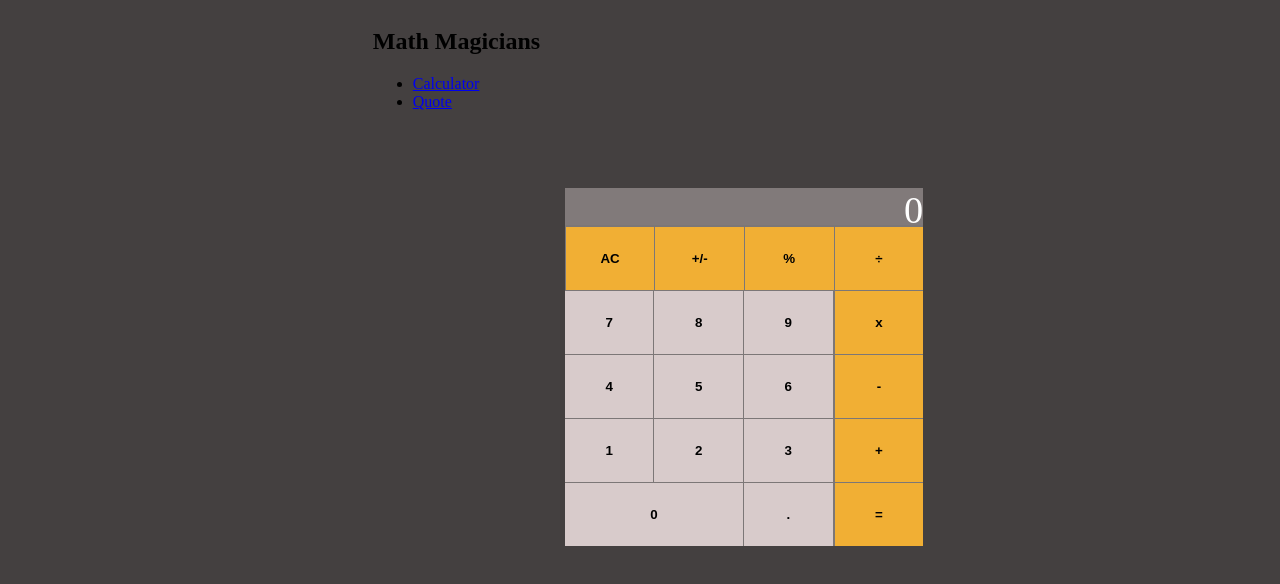
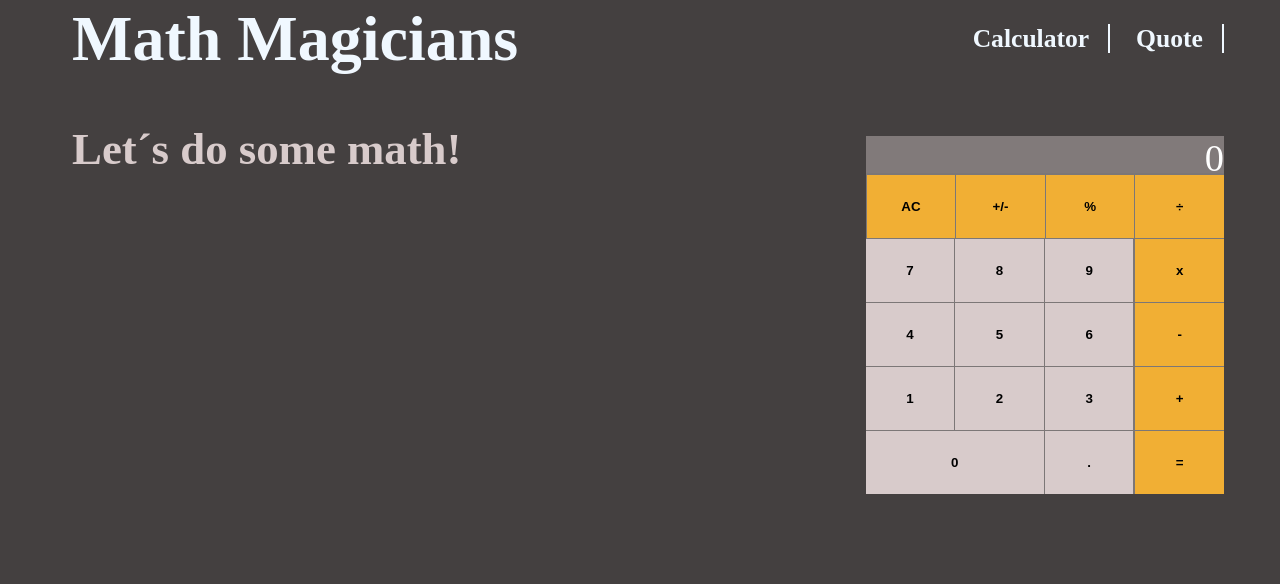
Before and after one commit to JuanDBta/MathMagicians, a React (Create React App) app: page /calculator in a window 1280 px wide. Shown: the top 584 px of the page. Built offline with nearby package versions, Linux system fonts and the light colour scheme.

Commit message:
Add Navigation bar

```diff
--- a/src/App.css
+++ b/src/App.css
@@ -9,6 +9,58 @@ body {
   justify-content: center;
   align-items: center;
   background-color: rgb(68, 64, 64);
+}
+
+.navbar {
+  width: 90vw;
+  height: 3vw;
+  display: flex;
+  flex-direction: row;
+  justify-content: space-between;
+}
+
+.navbar-title {
+  font-size: 5vw;
+  color: aliceblue;
+  margin-top: -0.5vw;
+}
+
+.navbar-list {
+  display: flex;
+  flex-direction: row;
+  justify-content: right;
+  list-style: none;
+  gap: 2vw;
+}
+
+.navbar-item {
+  font-size: 2vw;
+  color: aliceblue;
+  text-decoration: none;
+  cursor: pointer;
+  border-right: 2px aliceblue solid;
+  padding-right: 1.5vw;
+  font-weight: 800;
+}
+.calculator-page {
+  width: 100%;
+  height: auto;
+  display: flex;
+  flex-direction: row;
+  justify-content: space-between;
+  align-items: flex-start;
+  margin-top: 1vw;
+}
+
+.calculator-title {
+  width: 100%;
+}
+
+.lets-do {
+  color: rgb(216, 203, 203);
+  font-size: 3.5vw;
+  font-weight: 800;
+  margin-top: 5vw;
 }
 
 .calc-container {
@@ -90,10 +142,10 @@ button {
 }
 
 .quotes {
-  width: 50%;
+  width: 80vw;
   height: auto;
-  margin-left: 47vw;
-  margin-top: -27vw;
+  margin-left: 10vw;
+  margin-top: 15vw;
 }
 
 .quote-text {
@@ -111,7 +163,8 @@ button {
 }
 
 .status {
-  margin-left: 15vw;
+  margin-left: 35vw;
+  margin-top: 15vw;
   color: rgb(228, 219, 219);
   font-weight: 800;
   font-size: 2.5vw;
--- a/src/App.js
+++ b/src/App.js
@@ -17,7 +17,7 @@ function App() {
   );
 
   return (
-    <div>
+    <div className="body">
       <RouterProvider router={router} />
     </div>
   );
@@ -25,11 +25,11 @@ function App() {
 
 const Root = () => (
   <>
-    <nav className="flex">
-      <h1 className="nav-brand">Math Magicians</h1>
-      <ul className="flex">
-        <li><Link to="/calculator" className="nav-item">Calculator</Link></li>
-        <li><Link to="/quote" className="nav-item">Quote</Link></li>
+    <nav className="navbar">
+      <h1 className="navbar-title">Math Magicians</h1>
+      <ul className="navbar-list">
+        <li><Link to="/calculator" className="navbar-item">Calculator</Link></li>
+        <li><Link to="/quote" className="navbar-item">Quote</Link></li>
       </ul>
     </nav>
     <div>
--- a/src/components/Calculator.js
+++ b/src/components/Calculator.js
@@ -13,9 +13,10 @@ function Calculator() {
     const newData = calculate(calculatorData, buttonName);
     setCalculatorData(newData);
   };
-
   return (
-    <section className="calc-container">
+    <section className="calculator-page">
+      <div className="calc-title"><p className="lets-do">Let´s do some math!</p></div>
+      <div className="calc-container">
         <div className="display">{calculatorData.next || calculatorData.total || 0}</div>
         <div className="keyboard">
           <div className="numbers">
@@ -40,6 +41,7 @@ function Calculator() {
             <Button className="operators" label="=" onClick={() => handleButtonClick('=')} />
           </div>
         </div>
+      </div>
     </section>
   );
 }
```
Lines whose indentation alone changed are shown as unchanged.
